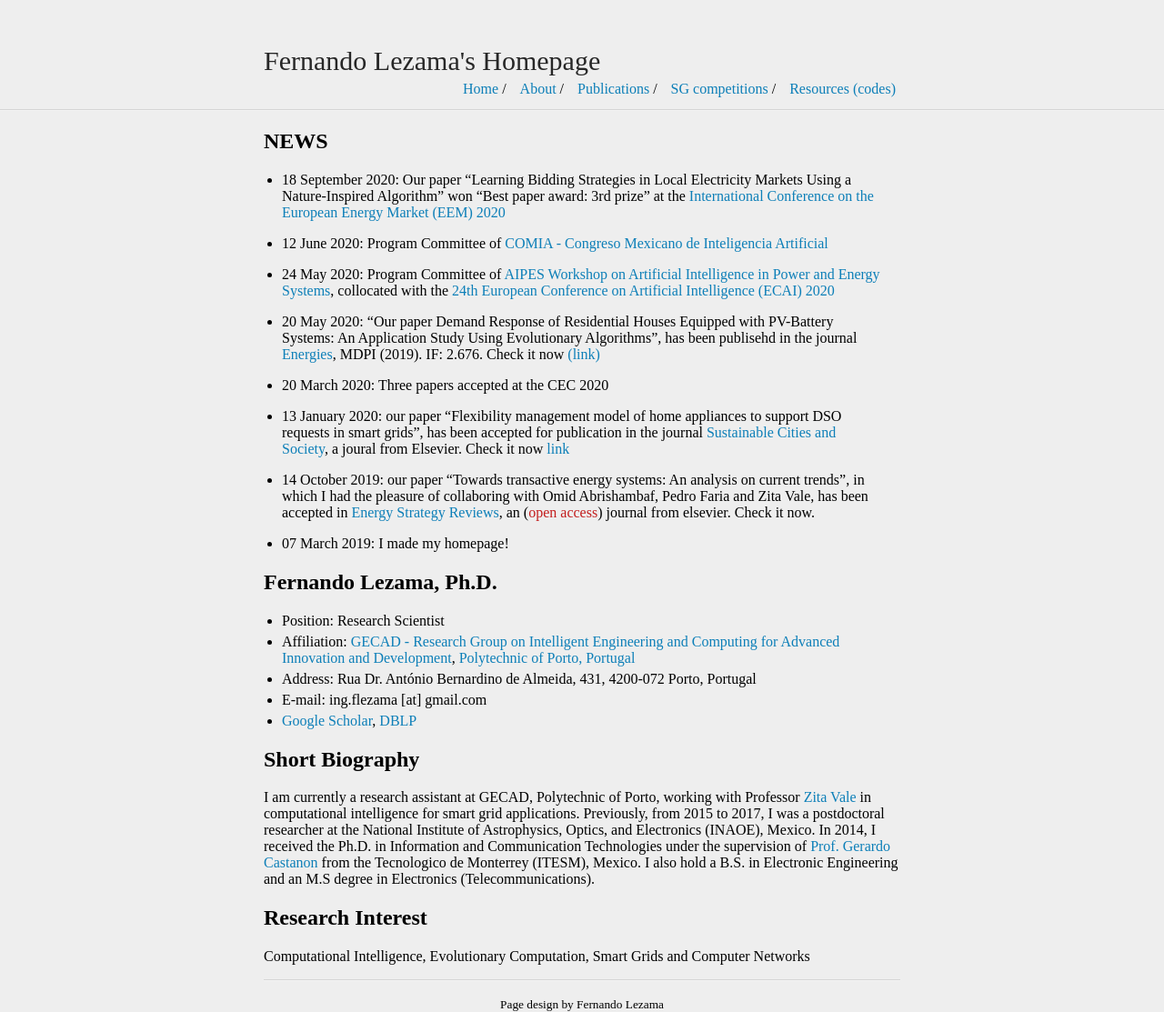
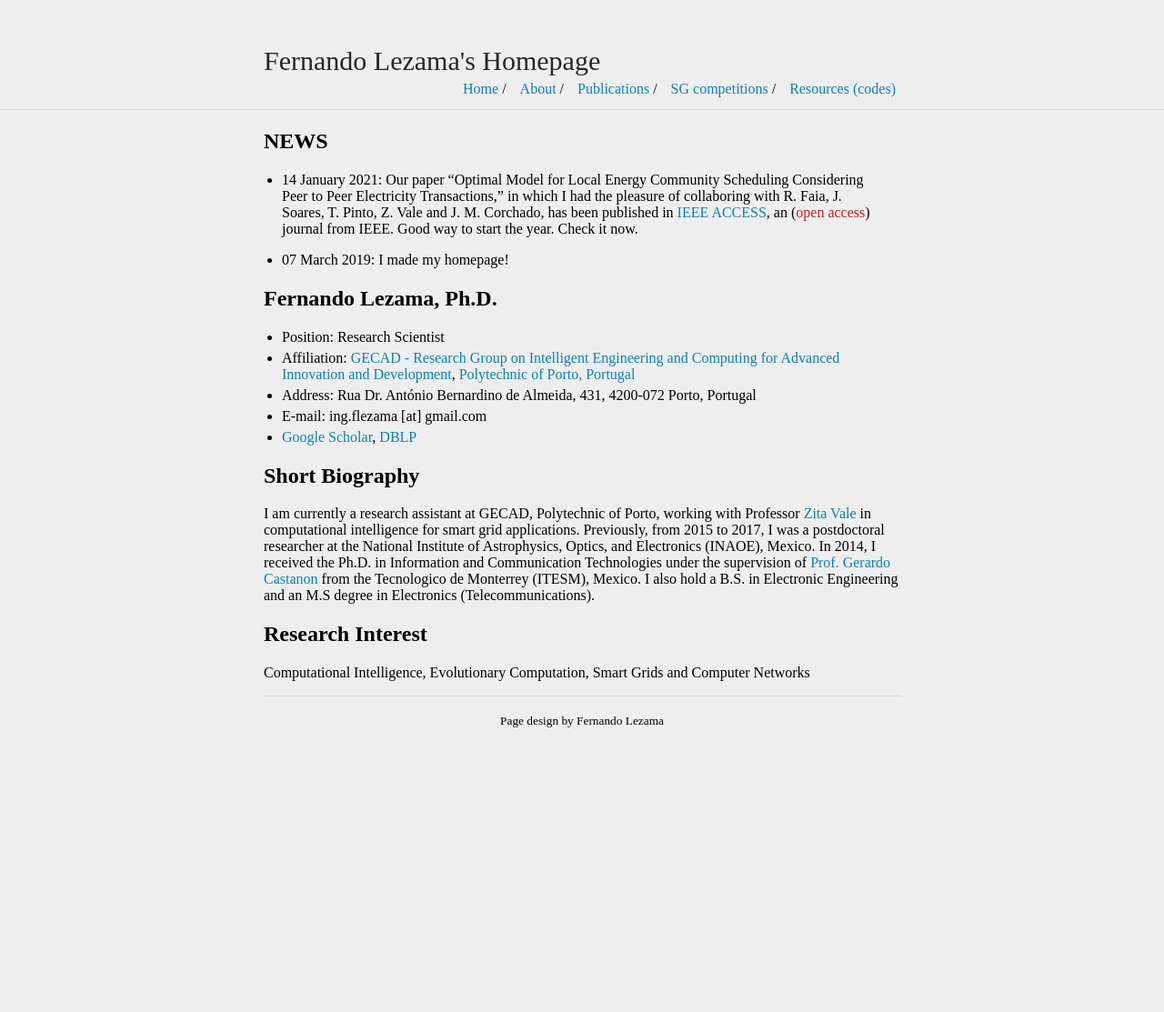
Before and after one commit to fernandolezama/fernandolezama.github.io, a Jekyll site: the page built from index.md, in a window 1280 px wide. Shown: the whole page at 91% size. Built offline with Jekyll 4.4.1, drawn with Linux system fonts in a browser that asks for light colours; after the commit the page ends 900 px from its top, so only the background shows below that.

Commit message:
Update index.md

```diff
--- a/index.md
+++ b/index.md
@@ -5,6 +5,10 @@ title: Fernando Lezama's Homepage
 
 
 ## NEWS
+* 14 January 2021: Our paper "Optimal Model for Local Energy Community Scheduling Considering Peer to Peer Electricity Transactions," in which I had the pleasure of collaboring with R. Faia, J. Soares, T. Pinto, Z. Vale and J. M. Corchado, has been published in [IEEE ACCESS](https://ieeexplore.ieee.org/document/9319858), an (<span style="color:#C31D1D;">open access</span>) journal from IEEE. Good way to start the year. Check it now.
+
+
+{% comment %}
 * 18 September 2020: Our paper "Learning Bidding Strategies in Local Electricity Markets Using a Nature-Inspired Algorithm" won "Best paper award: 3rd prize" at the [International Conference on the European Energy Market (EEM) 2020](https://eem20.eu/best-paper-award-winners/)
 
 
@@ -20,9 +24,6 @@ title: Fernando Lezama's Homepage
 
 * 14 October 2019: our paper "Towards transactive energy systems: An analysis on current trends", in which I had the pleasure of collaboring with Omid Abrishambaf, Pedro Faria and Zita Vale, has been accepted in [Energy Strategy Reviews](https://www.sciencedirect.com/science/article/pii/S2211467X19301105), an (<span style="color:#C31D1D;">open access</span>) journal from elsevier. Check it now.
 
-
-
-{% comment %}
 * 22 September 2019: our paper "Multi-Objective Energy Bill Optimization Considering Demand Response in a Residential House" has been accepted for presentation at the 2020 T&D, April 20-23 2020, Chicago, IL, USA.
 
 * 25 April 2019: Program Committee for Mexican Congress of Artificial Intelligence COMIA 2019
```
